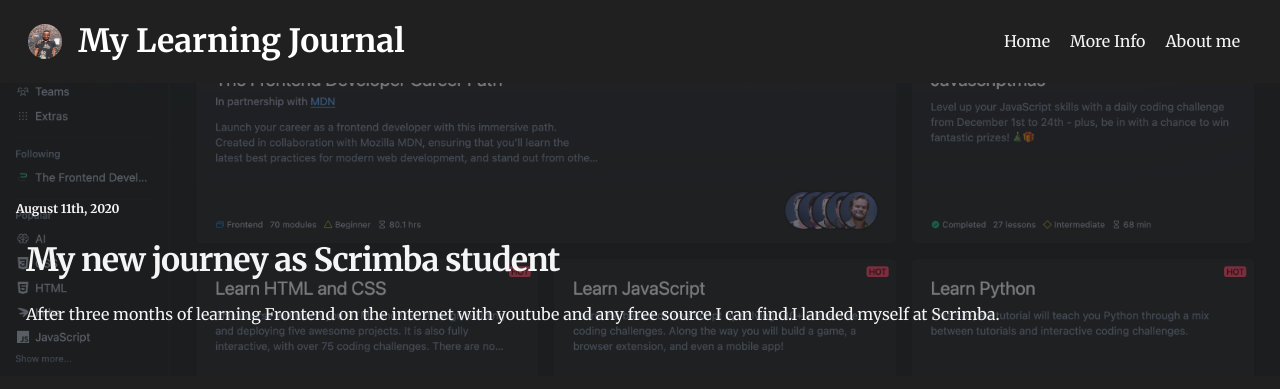
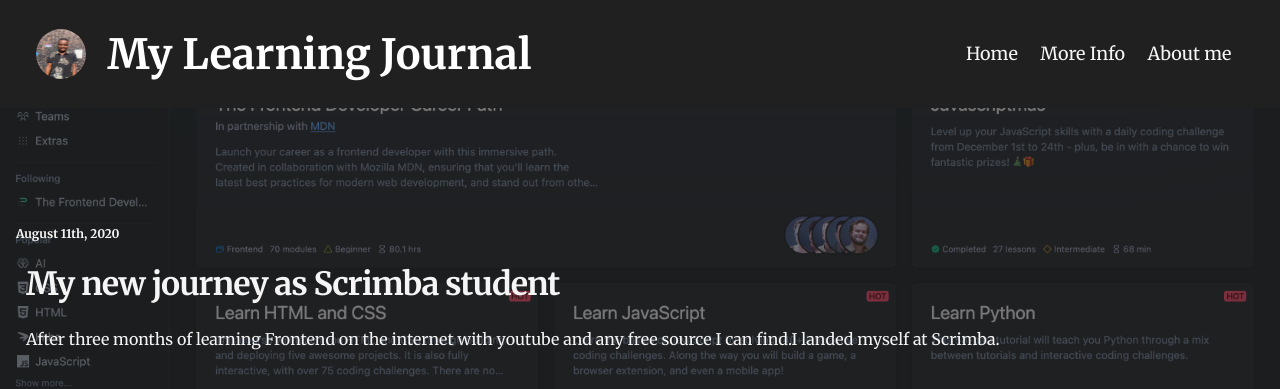
Before and after one commit to Shadow-MMN/My-Portfolio, a plain HTML site: page index.html in a window 1280 px wide. Shown: the top 389 px of the page. Drawn offline with Linux system fonts and the light colour scheme.

Commit message:
`Refactor CSS styles: updated font sizes, display properties, and media queries`

```diff
--- a/style.css
+++ b/style.css
@@ -20,6 +20,7 @@
     align-items: center;
     justify-content: space-between;
     width: 100%;
+    font-size: 0.5rem;
 }
 header h1,
 .header-icon{
@@ -39,6 +40,9 @@
 nav ul{
     display: flex;
     list-style-type: none;
+}
+nav li{
+    font-size: 0.5rem;
 }
 nav ul,
 nav li{
@@ -166,6 +170,11 @@
     text-align: center;
     color: black;
 }
+.blog4,
+.blog5,
+.blog6{
+    display: none;
+}
 .blog1,
 .blog2,
 .blog3,
@@ -266,21 +275,17 @@
     width: 93%;
     margin: 0 auto;
 }
-@media (max-width: 576px) {
+@media (min-width: 577px) {
     header{
-        font-size: 0.5rem;
+        font-size: 1.3rem;
+    }
+    .header-icon{
+        width: 50px;
+        height: 50px;
     }
     nav li{
-        font-size: 0.65rem;
+        font-size: 1.125rem;
     }
-    .blog4,
-    .blog5,
-    .blog6{
-        display: none;
-    }
-
-}
-@media (min-width: 577px) {
     .hero {
         position: relative; /* Makes the .hero the positioning context */
         height: 293px;
@@ -330,6 +335,11 @@
     }
     .blog-more{
          display: none;
+    }
+    .blog4,
+    .blog5,
+    .blog6{
+        display: block;
     }
     .more-info{
         display: grid;
```
